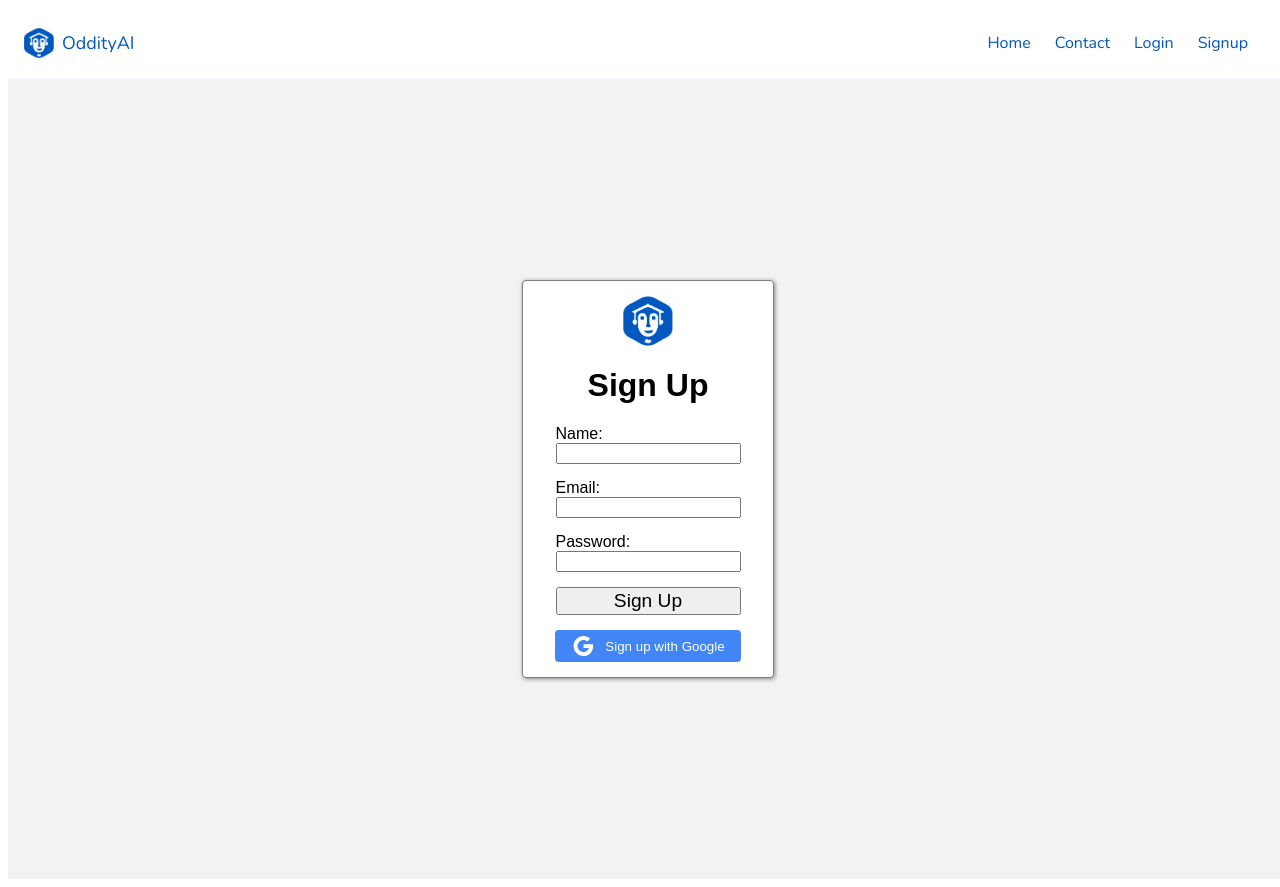
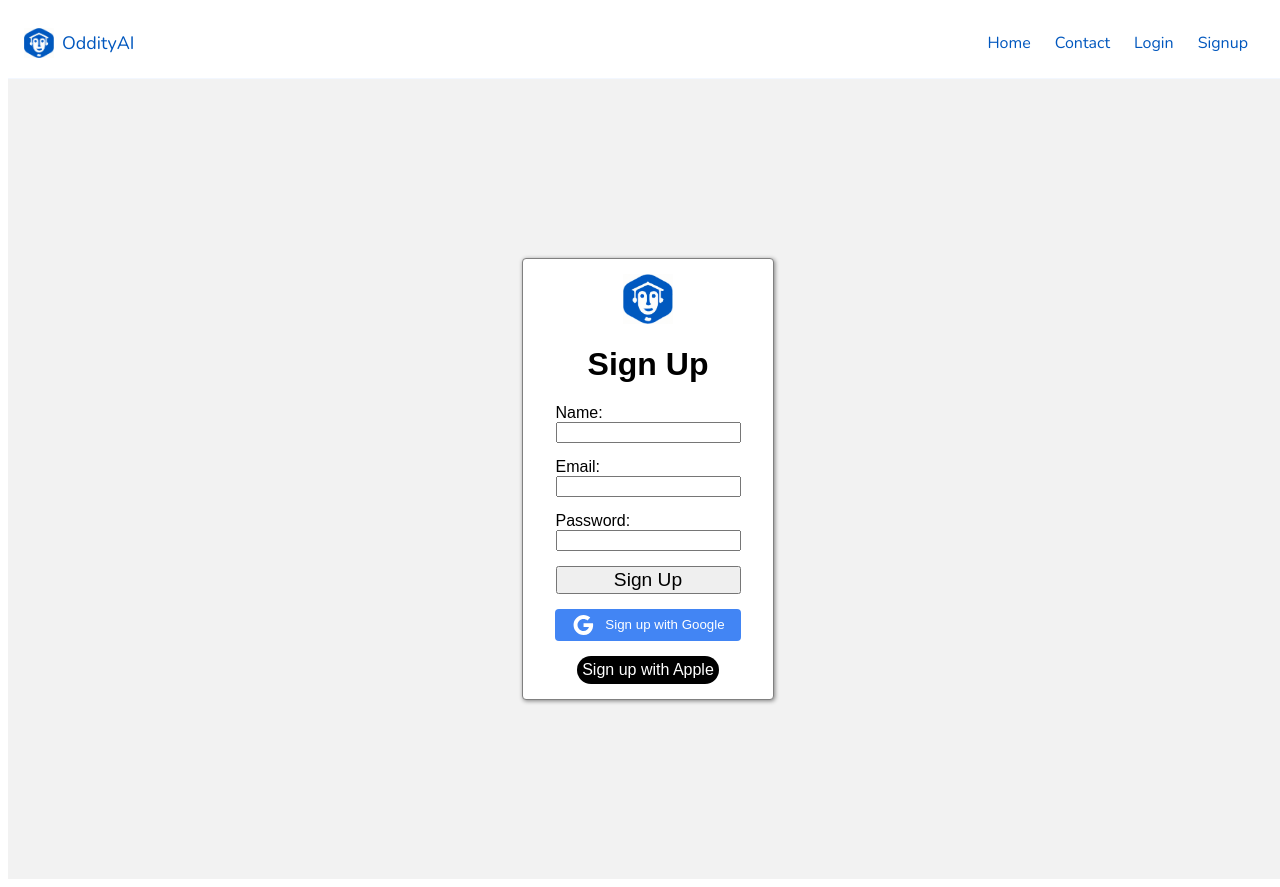
Before and after one commit to oddityai/oddity-front-end, a Next.js app: page /signup in a window 1280 px wide. Built offline with nearby package versions, Linux system fonts and the light colour scheme; no server answers.

Commit message:
apple sign in

```diff
--- a/pages/signup.js
+++ b/pages/signup.js
@@ -1,7 +1,11 @@
 import React, { useState } from 'react'
 import { auth } from '../firebase'
 import { useRouter } from 'next/navigation'
-import { GoogleAuthProvider, signInWithPopup } from 'firebase/auth'
+import {
+  OAuthProvider,
+  GoogleAuthProvider,
+  signInWithPopup,
+} from 'firebase/auth'
 import Image from 'next/image'
 import AppBar from './AppBar'
 import GoogleIcon from '@mui/icons-material/Google'
@@ -42,6 +46,24 @@ const Signup = () => {
       // Update UI based on the signed-in user
     } catch (error) {
       console.error('Error signing in with Google:', error)
+    }
+  }
+  const handleAppleSignIn = async () => {
+    const provider = new OAuthProvider('apple.com')
+    try {
+      const result = await signInWithPopup(auth, provider)
+      const user = result.user
+      const credential = OAuthProvider.credentialFromResult(result)
+      const accessToken = credential.accessToken
+      const idToken = credential.idToken
+      console.log('User signed in successfully:', user)
+      // Update UI based on the signed-in user
+    } catch (error) {
+      console.error('Error signing in with Apple:', error)
+      console.log('Error code:', error.code)
+      console.log('Error message:', error.message)
+      console.log('Error email:', error.email)
+      console.log('Error credential:', OAuthProvider.credentialFromError(error))
     }
   }
 
@@ -140,6 +162,20 @@ const Signup = () => {
             <GoogleIcon color='blue' style={{ marginRight: 10 }} />
             Sign up with Google
           </button>
+          <button
+            onClick={handleAppleSignIn}
+            style={{
+              color: 'white',
+              backgroundColor: 'black',
+              fontSize: '1.0rem',
+              borderRadius: '2.5rem',
+              marginTop: 15,
+              border: 'none',
+              padding: 5,
+            }}
+          >
+            Sign up with Apple
+          </button>
         </div>
       </div>
     </div>
```
Also changed, not shown: pages/login.js (+24 -2 lines).
